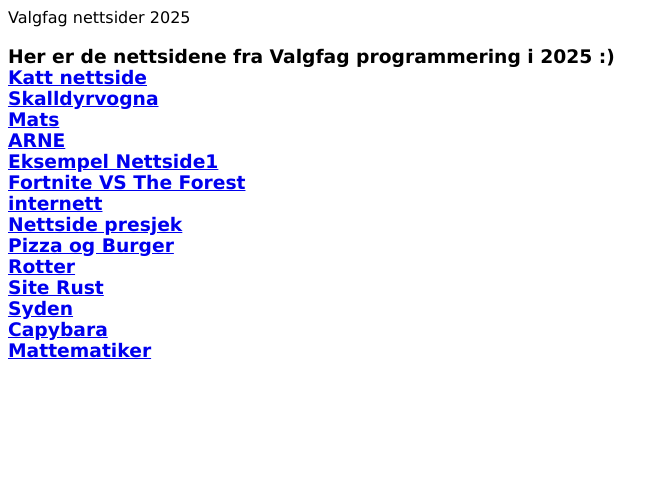
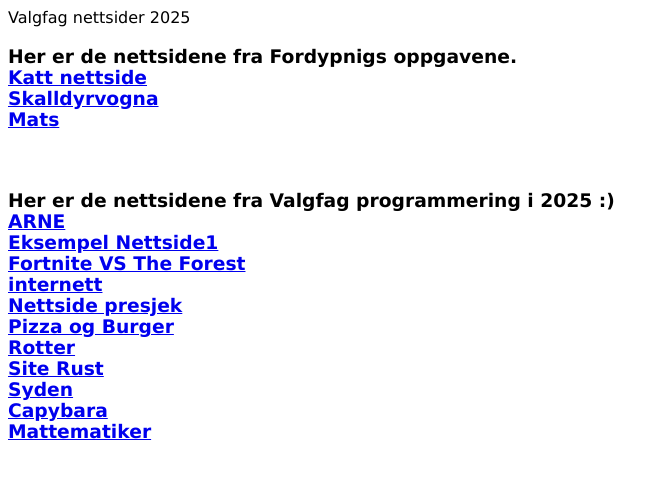
Before and after one commit to tekniskpaul/valgfag2025, a plain HTML site: page index.html in a window 1280 px wide. Shown: the whole page, without its empty margins (0-669 px from the left). Drawn offline with Linux system fonts and the light colour scheme.

Commit message:
space formatting

```diff
--- a/index.html
+++ b/index.html
@@ -4,11 +4,14 @@
 Valgfag nettsider 2025
 </head>
 <body style="font-family:verdana;">
-<h3> Her er de nettsidene fra Valgfag programmering i 2025 :) <br>
+<h3> Her er de nettsidene fra Fordypnigs oppgavene. <br>
 
 <a href="Brand/Katt nettside.html">Katt nettside</a><br>
 <a href="Skalldyrvogna_Nettside_Isak/Hovedside.html">Skalldyrvogna</a><br>
-<a href="Mats/Hovedside.html">Mats</a><br>
+<a href="Mats/Hovedside.html">Mats</a><br><br><br>
+
+<h3> Her er de nettsidene fra Valgfag programmering i 2025 :) <br>
+
 <a href="ARNE/NAVN.html">ARNE</a><br>
 <a href="Eksempel Nettside1/index.html">Eksempel Nettside1</a><br>
 <a href="vs/Fortnite VS The Forest.html">Fortnite VS The Forest</a><br>
```
